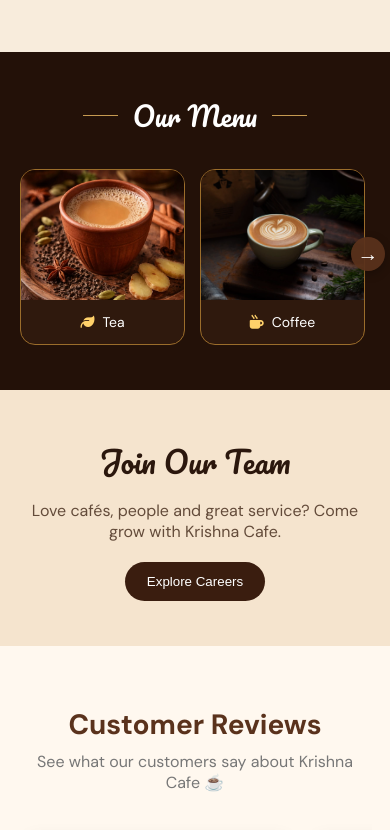
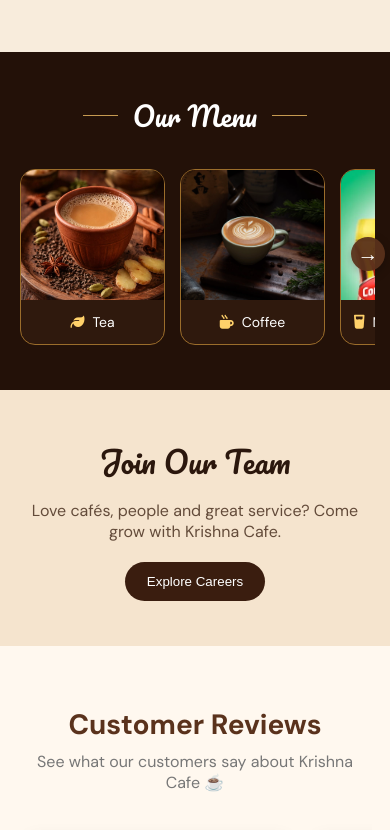
Before and after one commit to newkrishna46/Krishna-Cafe, a plain HTML site: page index.html in a window 390 px wide. Shown: the part 896-1726 px from the top of the page. Drawn offline with Linux system fonts and the light colour scheme; no server answers.

Commit message:
Update Krishna Cafe website

```diff
--- a/script.js
+++ b/script.js
@@ -291,11 +291,6 @@ function closeApplication() {
     document.body.style.overflow = "auto";
 }
 
-
-/* ========================================
-   WHATSAPP JOB APPLICATION
-======================================== */
-
 /* ========================================
    WHATSAPP JOB APPLICATION
 ======================================== */
--- a/style.css
+++ b/style.css
@@ -329,6 +329,7 @@ body {
 
     .menu-section {
         position: relative;
+        overflow: hidden;
     }
 
     .menu-slider {
@@ -391,7 +392,7 @@ body {
 }
 
     .menu-card {
-        flex: 0 0 165px;
+        flex: 0 0 auto;
 
         position: relative;
 
```
